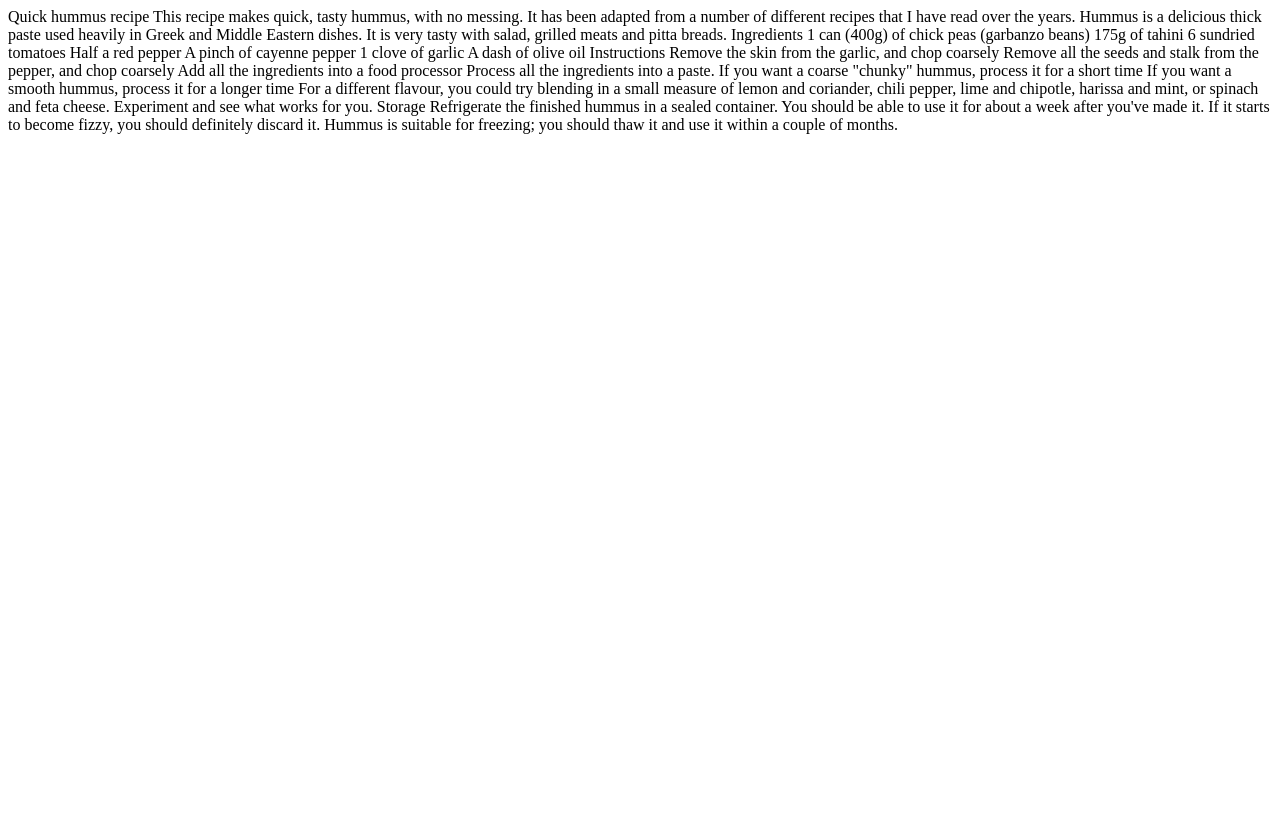
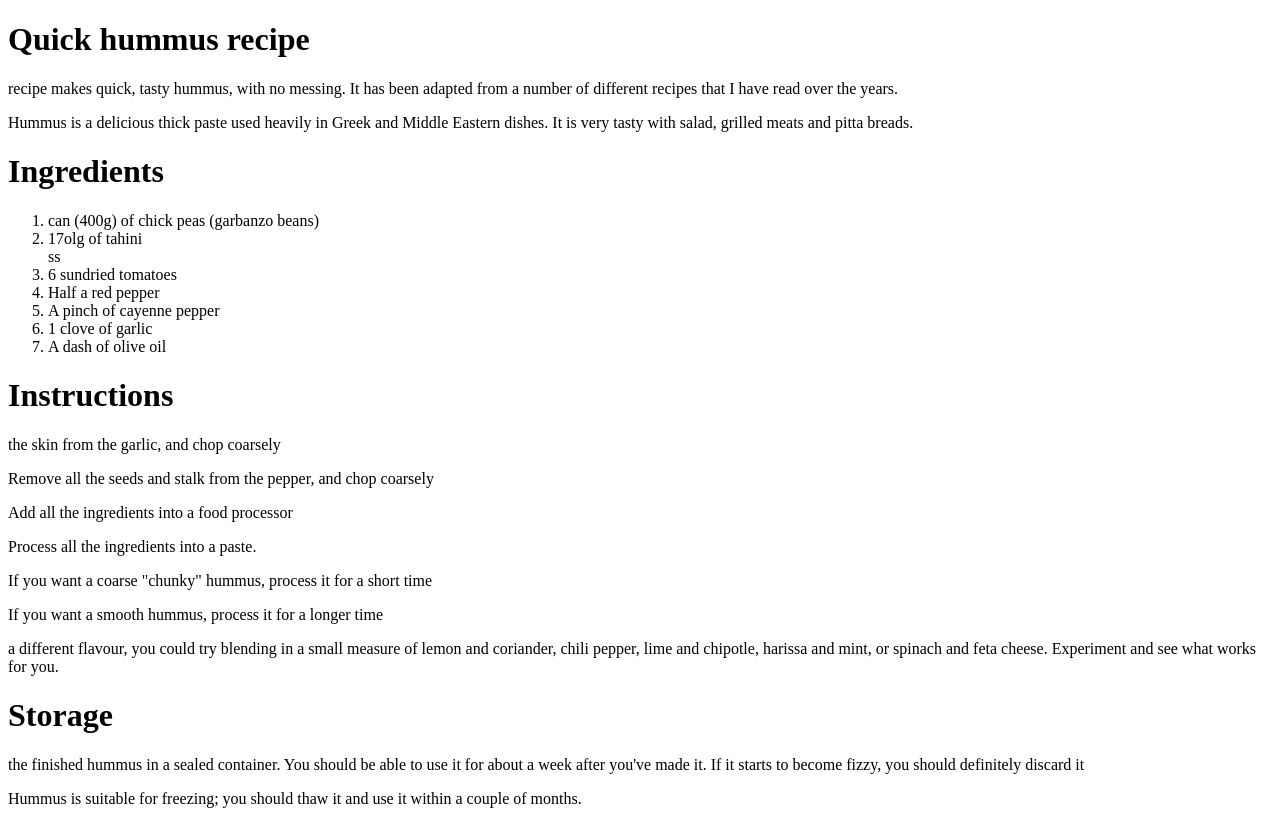
Before and after one commit to ZzuiDing/zzuiding.github.io, a plain HTML site: page files/text-start.html in a window 1280 px wide. Drawn offline with Linux system fonts and the light colour scheme.

Commit message:
modified:   README.md 	new file:   example/assets/dove.png 	new file:   example/assets/favorite-1.jpg 	new file:   example/assets/favorite-1_th.jpg 	new file:   example/assets/favorite-2.jpg 	new file:   example/assets/favorite-2_th.jpg 	new file:   example/assets/favorite-3.jpg 	new file:   example/assets/favorite-3_th.jpg 	new file:   example/assets/favorite-4.jpg 	new file:   example/assets/favorite-4_th.jpg 	new file:   example/assets/index.html 	new file:   example/assets/style.css 	modified:   files/text-start.html

```diff
--- /dev/null
+++ b/example/assets/style.css
@@ -0,0 +1,132 @@
+/* || 一般设置 */
+
+html, body {
+  margin: 0;
+  padding: 0;
+}
+
+html {
+  font-size: 10px;
+  background-color: #a9a9a9;
+}
+
+body {
+  width: 70%;
+  min-width: 800px;
+  margin: 0 auto;
+}
+
+/* || 排版 */
+
+h1, h2, h3 {
+  font-family: 'Long Cang', cursive;
+  color: #2a2a2a;
+}
+
+p, input, li {
+  font-family: 'Noto Sans SC', sans-serif;
+  color: #2a2a2a;
+}
+
+h1 {
+  font-size: 4rem;
+  text-align: center;
+  text-shadow: 2px 2px 10px black;
+}
+
+h2 {
+  font-size: 3rem;
+  text-align: center;
+}
+
+h3 {
+  font-size: 2.2rem;
+}
+
+p, li {
+  font-size: 1.6rem;
+  line-height: 1.5;
+}
+
+/* || 标题布局 */
+
+header {
+  margin-bottom: 10px;
+  display: flex;
+  flex-flow: row wrap;
+}
+
+main, header, nav, article, aside, footer, section {
+  background-color: rgba(29, 149, 63, 0.5);
+  padding: 1%;
+}
+
+h1 {
+  flex: 5;
+  text-transform: uppercase;
+}
+
+header img {
+  display: block;
+  height: 60px;
+  padding-top: 20.15px;
+}
+
+nav {
+  height: 50px;
+  flex: 100%;
+  display: flex;
+}
+
+nav ul {
+  padding: 0;
+  list-style-type: none;
+  flex: 2;
+  display: flex;
+}
+
+nav li {
+  display: inline;
+  text-align: center;
+  flex: 1;
+}
+
+nav a, nav span {
+  display: inline-block;
+  font-size: 2rem;
+  height: 3rem;
+  line-height: 1.7;
+  text-transform: uppercase;
+  text-decoration: none;
+  color: black;
+}
+
+/* || 主体布局 */
+
+main {
+  display: flex;
+}
+
+article, section {
+  flex: 4;
+}
+
+aside {
+  flex: 1;
+  margin-left: 10px;
+  padding: 1%;
+}
+
+aside a {
+  display: block;
+  float: left;
+  width: 50%;
+}
+
+aside img {
+  max-width: 100%;
+}
+
+footer {
+  margin-top: 10px;
+}
--- a/files/text-start.html
+++ b/files/text-start.html
@@ -1,44 +1,53 @@
 <!DOCTYPE html>
 <html lang="en-us">
+
 <head>
   <meta charset="utf-8">
   <meta name="viewport" content="width=device-width">
   <title>Quick hummus recipe</title>
 </head>
+
 <body>
-    Quick hummus recipe
+  <h1>Quick hummus recipe</h1>
 
-    This recipe makes quick, tasty hummus, with no messing. It has been adapted from a number of different recipes that I have read over the years.
+  <p>recipe makes quick, tasty hummus, with no messing. It has been adapted from a number of different recipes that I
+    have read over the years.</p>
 
-    Hummus is a delicious thick paste used heavily in Greek and Middle Eastern dishes. It is very tasty with salad, grilled meats and pitta breads.
+  <p>Hummus is a delicious thick paste used heavily in Greek and Middle Eastern dishes. It is very tasty with salad,
+    grilled meats and pitta breads.</p>
 
-    Ingredients
+  <h1>Ingredients</h1>
 
-    1 can (400g) of chick peas (garbanzo beans)
-    175g of tahini
-    6 sundried tomatoes
-    Half a red pepper
-    A pinch of cayenne pepper
-    1 clove of garlic
-    A dash of olive oil
+  <ol>
+    <li> can (400g) of chick peas (garbanzo beans)</li>
+    <li>17olg of tahini</li>ss
+    <li>6 sundried tomatoes</li>
+    <li>Half a red pepper</li>
+    <li>A pinch of cayenne pepper</li>
+    <li>1 clove of garlic</li>
+    <li>A dash of olive oil</li>
+  </ol>
 
-    Instructions
+  <h1>Instructions</h1>
 
-    Remove the skin from the garlic, and chop coarsely
-    Remove all the seeds and stalk from the pepper, and chop coarsely
-    Add all the ingredients into a food processor
-    Process all the ingredients into a paste.
-    If you want a coarse "chunky" hummus, process it for a short time
-    If you want a smooth hummus, process it for a longer time
+  <p>the skin from the garlic, and chop coarsely</p>
+  <p>Remove all the seeds and stalk from the pepper, and chop coarsely</p>
+  <p>Add all the ingredients into a food processor</p>
+  <p>Process all the ingredients into a paste.</p>
+  <p>If you want a coarse "chunky" hummus, process it for a short time</p>
+  <p>If you want a smooth hummus, process it for a longer time</p>
+  <p> </p>
+  <p> a different flavour, you could try blending in a small measure of lemon and coriander, chili pepper, lime and
+    chipotle, harissa and mint, or spinach and feta cheese. Experiment and see what works for you.</p>
 
-    For a different flavour, you could try blending in a small measure of lemon and coriander, chili pepper, lime and chipotle, harissa and mint, or spinach and feta cheese. Experiment and see what works for you.
+  <h1>Storage</h1>
 
-    Storage
-
-    Refrigerate the finished hummus in a sealed container. You should be able to use it for about a week after you've made it. If it starts to become fizzy, you should definitely discard it.
+  <p> the finished hummus in a sealed container. You should be able to use it for about a week after you've
+    made it. If it starts to become fizzy, you should definitely discard it</p>
 
   Hummus is suitable for freezing; you should thaw it and use it within a couple of months.
 
 
 </body>
+
 </html>
```
Also changed, not shown: example/assets/index.html (added, +54 -0 lines), README.md, example/assets/dove.png (added), example/assets/favorite-1.jpg (added), example/assets/favorite-1_th.jpg (added), example/assets/favorite-2.jpg (added), example/assets/favorite-2_th.jpg (added), example/assets/favorite-3.jpg (added), example/assets/favorite-3_th.jpg (added), example/assets/favorite-4.jpg (added), example/assets/favorite-4_th.jpg (added). Lines whose indentation alone changed are shown as unchanged.
